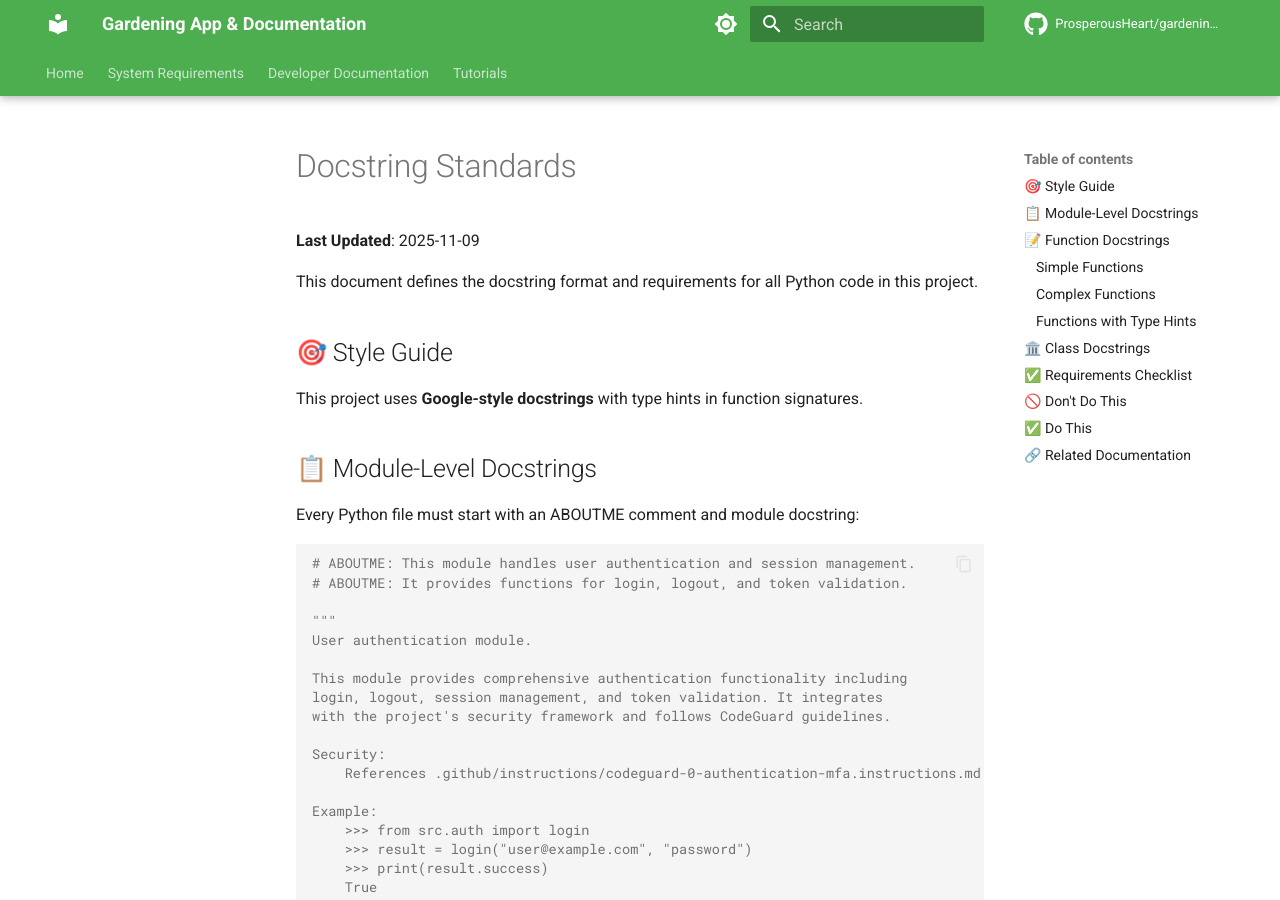
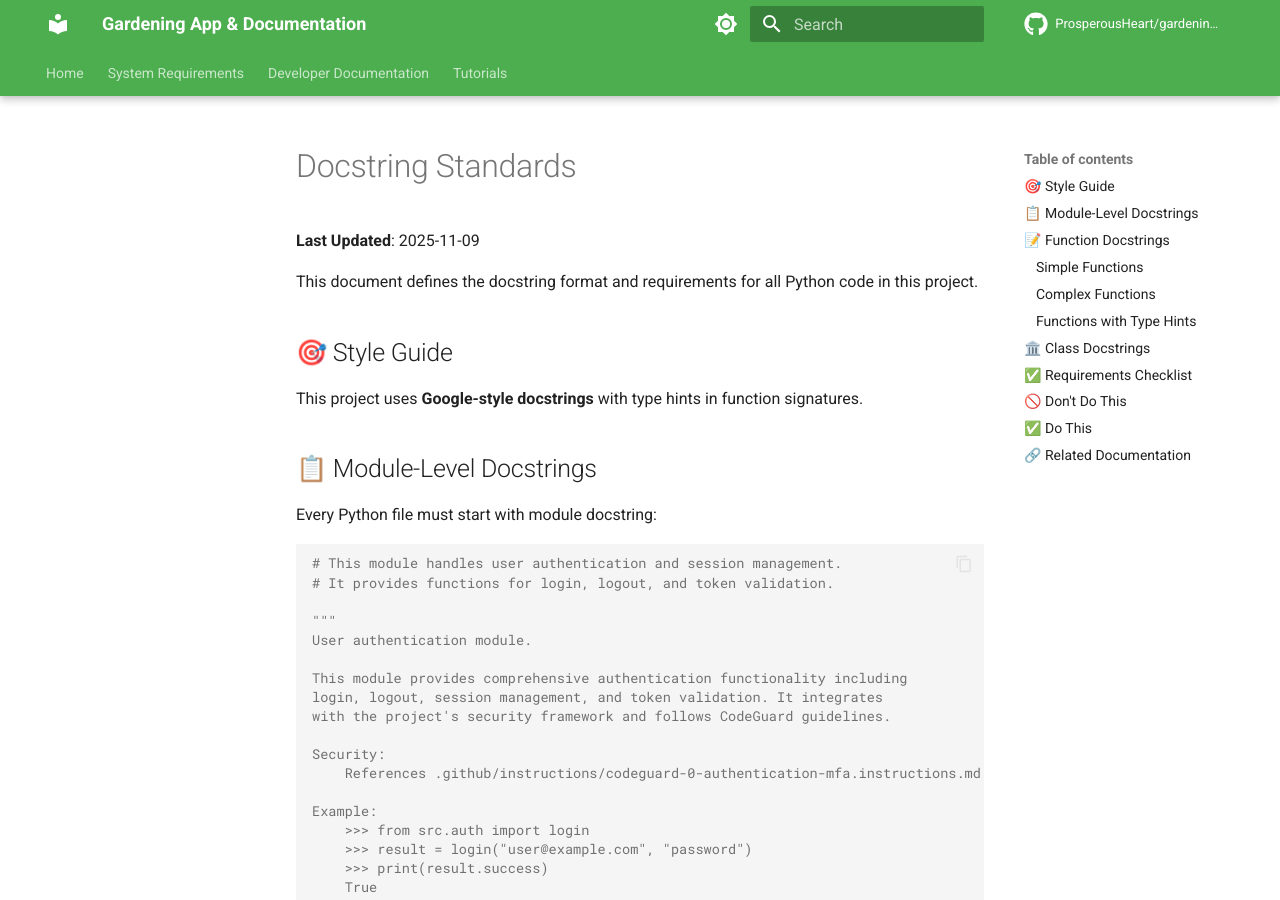
Before and after one commit to ProsperousHeart/gardening-app, an MkDocs documentation site: the page built from docs/rules/docstring-standards.md, in a window 1280 px wide and 900 px high. Built offline with MkDocs 1.6.1 and Material for MkDocs 9.7.7, drawn with Linux system fonts in a browser that asks for light colours; plug-ins that fetch from the network failed and are left out; comment, search, counter and statistics services are not loaded; some of the changed text lies outside the part shown.

Commit message:
fixing module docstring rules

````diff
--- a/docs/rules/docstring-standards.md
+++ b/docs/rules/docstring-standards.md
@@ -10,11 +10,11 @@ This project uses **Google-style docstrings** with type hints in function signat
 
 ## 📋 Module-Level Docstrings
 
-Every Python file must start with an ABOUTME comment and module docstring:
+Every Python file must start with module docstring:
 
 ```python
-# ABOUTME: This module handles user authentication and session management.
-# ABOUTME: It provides functions for login, logout, and token validation.
+# This module handles user authentication and session management.
+# It provides functions for login, logout, and token validation.
 
 """
 User authentication module.
@@ -208,7 +208,6 @@ class UserSession:
 
 ## ✅ Requirements Checklist
 
-- [ ] Every module has ABOUTME comment (2 lines)
 - [ ] Every module has module-level docstring
 - [ ] Every public function/method has docstring
 - [ ] Every class has docstring
@@ -246,8 +245,8 @@ def add(a, b):
     """
     return a + b
 
-# ❌ Bad: Missing ABOUTME comment at module level
-"""Module for authentication."""  # Should have ABOUTME first
+# ❌ Bad: Missing accurate module docstring - this is too simple and not standard practice
+"""Module for authentication."""
 ```
 
 ## ✅ Do This
````
Also changed, not shown: docs/templates/requirements-template.md (+2 -2 lines), docs/tutorials/general/django-secrets-management.md (+2 -2 lines), .github/instructions/automation-setup.instructions.md, .github/instructions/post-test-review.instructions.md, .github/instructions/quality-checklists.md, .github/prompts/generate-code-from-spec.prompt.md, .github/prompts/verify-implementation.prompt.md.
